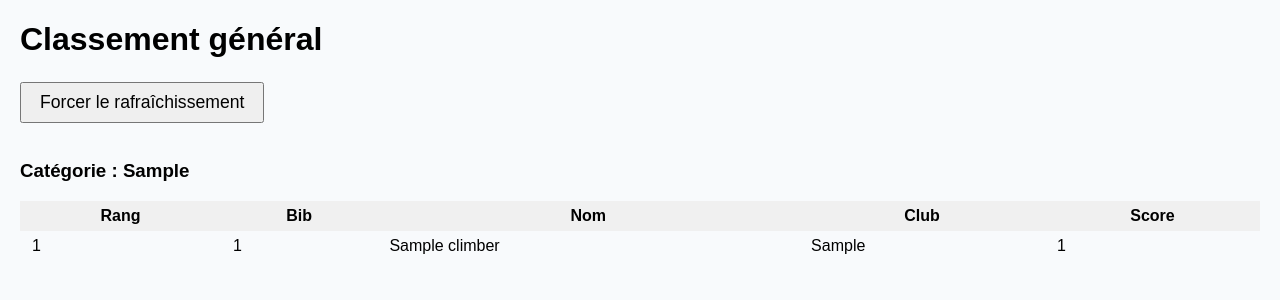
After one commit to computingify/climbContestServer, a Flask app: page /results in a window 1280 px wide. The commit adds this page. Shown: the top 300 px of the page. Run offline with Flask 3, Linux system fonts and the light colour scheme; tables that the repository leaves empty hold one stand-in row (values such as "Sample post").

Commit message:
Return climbers in alphabetic order for the get_climbers API Connect to the new googlesheet plan for December contest Create new API to know a climber ranking New WebPage to show the results

```diff
--- a/climb_contest/database_handler.py
+++ b/climb_contest/database_handler.py
@@ -99,7 +99,7 @@ class DatabaseHandler:
 
     def get_all_climbers(self):
         """Get all climbers from the database"""
-        return Climber.query.all()
+        return Climber.query.order_by(Climber.name).all()
 
     def get_all_blocs_for_climber(self, climber_bib):
         """Get all blocs associated to a climber to fill dropdowns."""
--- a/climb_contest/routes.py
+++ b/climb_contest/routes.py
@@ -7,6 +7,18 @@ from climb_contest.results.processor import processor
 import threading
 
 main = Blueprint("main", __name__)  # Create a Blueprint named main
+
+# Get all climbers for the contest
+@main.route('/api/v2/contest/climber/all', methods=['GET'])
+def get_climber_all():
+    """Retourne la liste des climbers (name + bib) pour remplir les dropdowns."""
+    try:
+        climbers = handler.get_all_climbers()
+        climbers_list = [{'name': c.name, 'bib': c.bib} for c in climbers]
+        return jsonify({'climbers': climbers_list}), 200
+    except Exception as e:
+        print(f"An error occurred while getting all climbers: {e}")
+        return jsonify({'climbers': []}), 500
 
 # Use to check if the climber bib is already registered in the database
 # {
@@ -48,6 +60,79 @@ def check_climber():
         db.session.rollback()
         return jsonify({'success': False, 'message': 'An error occurred'}), 400
 
+# Get the ranking of a specific climber based on their bib
+# /api/v2/contest/climber/ranking?bib=11
+@main.route('/api/v2/contest/climber/ranking', methods=['GET'])
+def get_climber_classement():
+    try:
+        climber_bib = request.args.get('bib')
+        # Récupère toutes les catégories présentes dans la base
+        climber_category = handler.get_climber_by_bib(climber_bib).category
+
+        results = processor.run(climber_category)
+
+        return jsonify(results), 200
+
+    except Exception as e:
+        print(f"An error occurred while computing climber_ranking: {e}")
+        return jsonify({"error": "An internal error occurred"}), 500
+
+# Use to check if a climber can do a bloc
+# {
+#     "bib": "11",
+#     "bloc": "Z1"
+# }
+@main.route('/api/v2/contest/climber/bloc', methods=['POST'])
+def check_climber_bloc():
+    data = request.get_json()
+    climber_bib = data.get('bib')
+    bloc_tag = data.get('bloc')
+
+    if not (climber_bib and bloc_tag):
+        message = 'Missing data'
+        print(message)
+        return jsonify({'success': False, 'message': message}), 400
+
+    print(f'Check climber bib = {climber_bib} for bloc tag = {bloc_tag}')
+
+    is_ok = handler.is_bloc_for_this_climber(climber_bib, bloc_tag)
+
+    print(f'is_ok = {is_ok}')
+
+    return jsonify({
+        'success': True if is_ok else False,
+        'message': f'The bloc {bloc_tag} is for the climber ‘{climber_bib}’' if is_ok else f'The bloc {bloc_tag} is not for the climber ‘{climber_bib}’'
+    }), 201 if is_ok else 400
+
+# Use to get all blocs associated to a climber to fill dropdowns
+# /api/v2/contest/climber/blocs?bib=11
+@main.route('/api/v2/contest/climber/blocs', methods=['GET'])
+def get_climber_blocs():
+    """Return all bloc associated to a climber to fill dropdowns."""
+    bib = request.args.get('bib')
+    if not bib:
+        return jsonify({'error': 'Missing bib parameter'}), 400
+    try:
+        blocs = handler.get_all_blocs_for_climber(bib)
+        blocs_list = [{'tag': b.tag} for b in blocs]
+        return jsonify(blocs_list), 200
+    except Exception as e:
+        print(f"Error in get_climber_blocs: {e}")
+        return jsonify({'error': str(e)}), 400
+
+
+# Get all blocs for the contest
+@main.route('/api/v2/contest/bloc/all', methods=['GET'])
+def get_bloc_all():
+    """Retourne la liste des blocs (tag) pour remplir les dropdowns."""
+    try:
+        blocs = handler.get_all_blocs()
+        blocs_list = [{'tag': b.tag} for b in blocs]
+        return jsonify({'blocs': blocs_list}), 200
+    except Exception as e:
+        print(f"An error occurred while getting all blocs: {e}")
+        return jsonify({'blocs': []}), 500
+
 # Use to check if the bloc tag is already registered in the database
 # {
 #     "id": "Z1"
@@ -83,32 +168,7 @@ def check_bloc_tag():
         print(message)
         return jsonify({'success': False, 'message': 'An error occurred'}), 400
 
-# Use to check if a climber can do a bloc
-# {
-#     "bib": "11",
-#     "bloc": "Z1"
-# }
-@main.route('/api/v2/contest/climber/bloc', methods=['POST'])
-def check_climber_bloc():
-    data = request.get_json()
-    climber_bib = data.get('bib')
-    bloc_tag = data.get('bloc')
 
-    if not (climber_bib and bloc_tag):
-        message = 'Missing data'
-        print(message)
-        return jsonify({'success': False, 'message': message}), 400
-
-    print(f'Check climber bib = {climber_bib} for bloc tag = {bloc_tag}')
-
-    is_ok = handler.is_bloc_for_this_climber(climber_bib, bloc_tag)
-
-    print(f'is_ok = {is_ok}')
-
-    return jsonify({
-        'success': True if is_ok else False,
-        'message': f'The bloc {bloc_tag} is for the climber ‘{climber_bib}’' if is_ok else f'The bloc {bloc_tag} is not for the climber ‘{climber_bib}’'
-    }), 201 if is_ok else 400
 
 # Use by application to register a success of a climber on a bloc (the only API that write)
 # {
@@ -157,8 +217,9 @@ def register_success():
         print(message)
         return jsonify({'success': False, 'message': 'An error occurred'}), 400
 
-@main.route('/api/v2/contest/classement_par_categorie', methods=['GET'])
-def classement_par_categorie():
+# Get all the contest ranking for all categories
+@main.route('/api/v2/contest/ranking_by_categories', methods=['GET'])
+def get_ranking_by_categories():
     try:
         classement = {}
         # Récupère toutes les catégories présentes dans la base
@@ -172,53 +233,23 @@ def classement_par_categorie():
         return jsonify(classement), 200
 
     except Exception as e:
-        print(f"An error occurred while computing classement_par_categorie: {e}")
+        print(f"An error occurred while computing ranking_by_categories: {e}")
         return jsonify({"error": "An internal error occurred"}), 500
+
+
+
+@main.route('/')
+def index():
+    return render_template('index.html')
+
+@main.route('/results')
+def results_page():
+    return render_template('results.html')
 
 @main.route('/test')
 def test_page():
     """Page web pour tester les 3 endpoints."""
     return render_template('test_api.html')
-
-@main.route('/api/v2/contest/climber/all', methods=['GET'])
-def get_climber_all():
-    """Retourne la liste des climbers (name + bib) pour remplir les dropdowns."""
-    try:
-        climbers = handler.get_all_climbers()
-        climbers_list = [{'name': c.name, 'bib': c.bib} for c in climbers]
-        return jsonify({'climbers': climbers_list}), 200
-    except Exception as e:
-        print(f"An error occurred while getting all climbers: {e}")
-        return jsonify({'climbers': []}), 500
-
-@main.route('/api/v2/contest/bloc/all', methods=['GET'])
-def get_bloc_all():
-    """Retourne la liste des blocs (tag) pour remplir les dropdowns."""
-    try:
-        blocs = handler.get_all_blocs()
-        blocs_list = [{'tag': b.tag} for b in blocs]
-        return jsonify({'blocs': blocs_list}), 200
-    except Exception as e:
-        print(f"An error occurred while getting all blocs: {e}")
-        return jsonify({'blocs': []}), 500
-
-@main.route('/api/v2/contest/climber/blocs', methods=['GET'])
-def get_climber_blocs():
-    """Return all bloc associated to a climber to fill dropdowns."""
-    bib = request.args.get('bib')
-    if not bib:
-        return jsonify({'error': 'Missing bib parameter'}), 400
-    try:
-        blocs = handler.get_all_blocs_for_climber(bib)
-        blocs_list = [{'tag': b.tag} for b in blocs]
-        return jsonify(blocs_list), 200
-    except Exception as e:
-        print(f"Error in get_climber_blocs: {e}")
-        return jsonify({'error': str(e)}), 400
-
-@main.route('/')
-def index():
-    return render_template('index.html')
 
 def update_google_sheet(climber, bloc):
     if not climber or not bloc or not climber.bib or not bloc.number:
--- /dev/null
+++ b/climb_contest/static/results.css
@@ -0,0 +1,54 @@
+body {
+  font-family: Arial, sans-serif;
+  margin: 20px;
+  background: #f8fafc;
+}
+h1 {
+  margin-bottom: 24px;
+}
+#classementDiv {
+  margin-bottom: 24px;
+}
+.classement-table {
+  border-radius: 16px;
+  overflow: hidden;
+  box-shadow: 0 2px 8px rgba(0,0,0,0.08);
+  background: #fff;
+  margin-bottom: 32px;
+}
+.classement-table th, .classement-table td {
+  border: none;
+}
+.classement-table th {
+  background: #e0e7ff;
+  color: #222;
+}
+.classement-table tr {
+  transition: background 0.3s, transform 1s;
+}
+.classement-table tr.row-up {
+  background: #d1fae5;
+  animation: moveUp 1s;
+}
+.classement-table tr.row-down {
+  background: #fee2e2;
+  animation: moveDown 1s;
+}
+@keyframes moveUp {
+  0% { transform: translateY(30px); }
+  100% { transform: translateY(0); }
+}
+@keyframes moveDown {
+  0% { transform: translateY(-30px); }
+  100% { transform: translateY(0); }
+}
+table {
+  border-collapse: collapse;
+  width: 100%;
+}
+th, td {
+  padding: 6px 12px;
+}
+th {
+  background: #f0f0f0;
+}
--- /dev/null
+++ b/climb_contest/static/results.js
@@ -0,0 +1,83 @@
+document.addEventListener('DOMContentLoaded', () => {
+  let rankingDiv = document.getElementById('rankingDiv');
+  if (!rankingDiv) {
+    rankingDiv = document.createElement('div');
+    rankingDiv.id = 'rankingDiv';
+    const h1 = document.querySelector('h1');
+    h1.parentNode.insertBefore(rankingDiv, h1.nextSibling);
+  }
+
+  let previousranking = {};
+
+  // Ajoute le bouton de rafraîchissement manuel
+  const refreshBtn = document.createElement('button');
+  refreshBtn.textContent = 'Forcer le rafraîchissement';
+  refreshBtn.style.marginBottom = '18px';
+  refreshBtn.style.fontSize = '1.1em';
+  refreshBtn.style.padding = '8px 18px';
+  refreshBtn.onclick = () => refreshranking();
+  rankingDiv.parentNode.insertBefore(refreshBtn, rankingDiv);
+
+  function refreshranking() {
+    fetch('/api/v2/contest/ranking_by_categories')
+      .then(r => r.json())
+      .then(data => {
+        let html = '';
+        for (const [cat, entries] of Object.entries(data)) {
+          html += `<h3>Catégorie : ${cat}</h3>`;
+          html += `<table class="ranking-table"><thead><tr>
+            <th>Rang</th>
+            <th>Bib</th>
+            <th>Nom</th>
+            <th>Club</th>
+            <th>Score</th>
+          </tr></thead><tbody>`;
+
+          let prev = previousranking[cat] || [];
+          let bibToPrevRank = {};
+          prev.forEach((entry, idx) => { bibToPrevRank[entry.bib] = idx; });
+
+          entries.forEach((entry, idx) => {
+            let prevRank = bibToPrevRank[entry.bib];
+            let animClass = '';
+            if (prevRank !== undefined) {
+              if (prevRank > idx) animClass = 'row-up';
+              else if (prevRank < idx) animClass = 'row-down';
+            }
+            html += `<tr class="${animClass}">
+              <td>${idx + 1}</td>
+              <td>${entry.bib}</td>
+              <td>${entry.name}</td>
+              <td>${entry.club}</td>
+              <td>${entry.score}</td>
+            </tr>`;
+          });
+          html += `</tbody></table>`;
+          previousranking[cat] = entries;
+        }
+        rankingDiv.innerHTML = html;
+
+        // Animation
+        document.querySelectorAll('.row-up, .row-down').forEach(row => {
+          row.classList.remove('row-up');
+          row.classList.remove('row-down');
+          void row.offsetWidth;
+        });
+        setTimeout(() => {
+          document.querySelectorAll('.ranking-table tr').forEach(row => {
+            if (row.classList.contains('row-up') || row.classList.contains('row-down')) {
+              row.classList.remove('row-up');
+              row.classList.remove('row-down');
+            }
+          });
+        }, 3500);
+      })
+      .catch(err => {
+        rankingDiv.textContent = 'Erreur lors de la récupération du ranking: ' + err;
+      });
+  }
+
+  // Rafraîchit le ranking toutes les 20 secondes
+  setInterval(refreshranking, 20000);
+  refreshranking();
+});
--- /dev/null
+++ b/climb_contest/templates/results.html
@@ -0,0 +1,13 @@
+<!doctype html>
+<html lang="fr">
+<head>
+  <meta charset="utf-8">
+  <title>Classement - ClimbContest</title>
+  <link rel="stylesheet" href="/static/results.css">
+</head>
+<body>
+  <h1>Classement général</h1>
+  <div id="classementDiv"></div>
+  <script src="/static/results.js"></script>
+</body>
+</html>
```
Also changed, not shown: climb_contest/google_sheets.py (+2 -19 lines), climb_contest/static/test_api.css (+43 -0 lines), climb_contest/static/test_api.js (+0 -44 lines).
